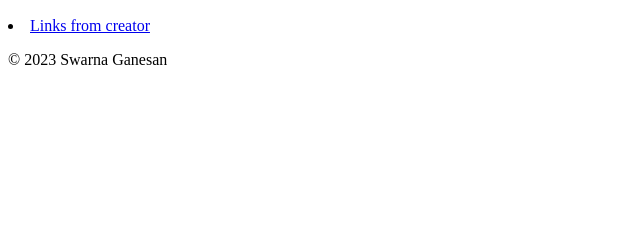
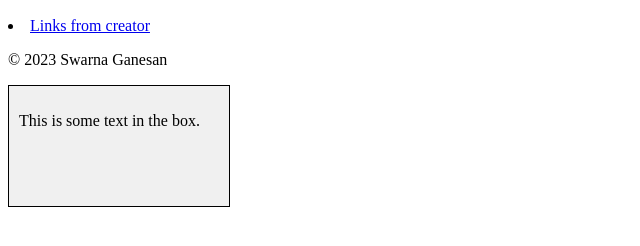
Before and after one commit to lekahswarna/Modern, a plain HTML site: page index.html in a window 1280 px wide. Shown: the part 110-356 px from the top of the page, without its empty margins (0-640 px from the left). Drawn offline with Linux system fonts and the light colour scheme.

Commit message:
Update index.html

```diff
--- a/index.html
+++ b/index.html
@@ -2,9 +2,16 @@
 <html>
 <head>
     <meta charset="UTF-8">
-    <title>The lengendary Tamil arasar</title></title>
+    <title>The Legendary Tamil Arasar</title>
     <style>
         /* Your CSS styles go here */
+        .box {
+            width: 200px;
+            height: 100px;
+            background-color: #f0f0f0;
+            border: 1px solid #000;
+            padding: 10px;
+        }
     </style>
 </head>
 <body>
@@ -12,7 +19,7 @@
         <h1>Ponni Selvan-1</h1>
     </header>
     <h2>By Swarna Ganesan(9d)</h2>
-     <li><a href="https://linktr.ee/Swarna_Ganesan">Links from creator</a></li>
+    <li><a href="https://linktr.ee/Swarna_Ganesan">Links from creator</a></li>
     <footer>
         <p>&copy; 2023 Swarna Ganesan</p>
     </footer>
@@ -20,5 +27,9 @@
     <!-- Include the provided JavaScript code -->
     <script src="https://cdn.botpress.cloud/webchat/v0/inject.js"></script>
     <script src="https://mediafiles.botpress.cloud/9263d77d-1477-4c45-a65c-af5e662abbba/webchat/config.js" defer></script>
+
+    <div class="box">
+        <p>This is some text in the box.</p>
+    </div>
 </body>
 </html>
```
